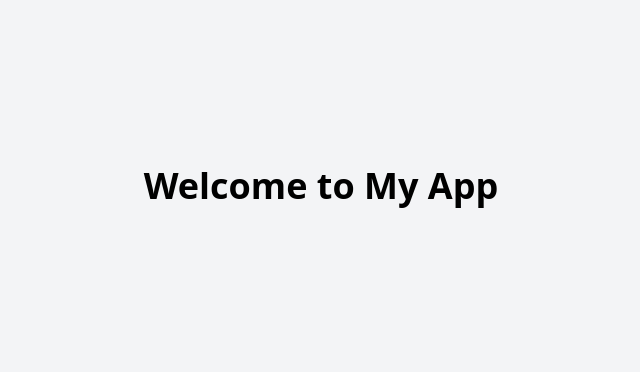
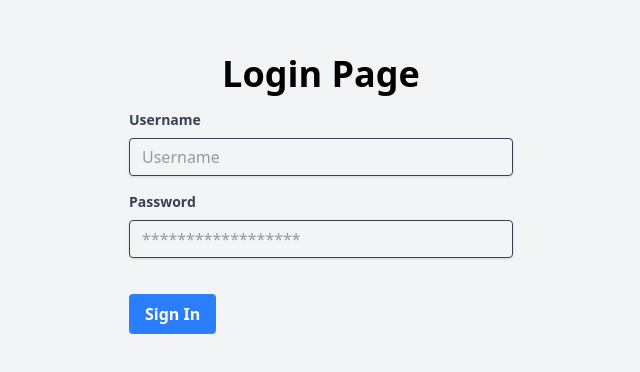
Before and after one commit to pgmarc/space, a React (Vite) app in the folder frontend/: page / in a window 1280 px wide. Shown: the part 206-578 px from the top of the page, without its empty margins (319-959 px from the left). Built offline with nearby package versions, Linux system fonts and the light colour scheme; no server answers.

Commit message:
feat: initial configuration of main page

```diff
--- a/frontend/package.json
+++ b/frontend/package.json
@@ -11,8 +11,10 @@
   },
   "dependencies": {
     "@tailwindcss/vite": "^4.1.8",
+    "axios": "^1.9.0",
     "react": "^19.1.0",
     "react-dom": "^19.1.0",
+    "react-router": "^7.6.1",
     "tailwindcss": "^4.1.8"
   },
   "devDependencies": {
--- a/frontend/src/App.tsx
+++ b/frontend/src/App.tsx
@@ -1,9 +1,10 @@
-function App() {
+import { AuthProvider } from "./contexts/AuthContext";
+import { SpaceRouter } from "./router/router";
+
+export default function App(){
   return (
-    <div className="flex flex-col items-center justify-center min-h-screen bg-gray-100">
-      <h1 className="text-4xl font-bold mb-4">Welcome to My App</h1>
-    </div>
-  );
+    <AuthProvider>
+      <SpaceRouter />
+    </AuthProvider>
+  )
 }
-
-export default App;
--- /dev/null
+++ b/frontend/src/contexts/AuthContext.tsx
@@ -0,0 +1,69 @@
+import React, { createContext, useContext, useState } from "react";
+import axios from "../lib/axios";
+
+export interface UserData {
+  username: string;
+  apiKey: string;
+  role: string;
+}
+
+export interface AuthContextType {
+  isAuthenticated: boolean;
+  login: (username: string, password: string) => void;
+  logout: () => void;
+  user: UserData;
+}
+
+export const AuthContext = createContext<AuthContextType | undefined>(undefined);
+
+export const AuthProvider: React.FC<{ children: React.ReactNode }> = ({
+  children,
+}) => {
+  const [isAuthenticated, setIsAuthenticated] = useState(false);
+  const [user, setUser] = useState<UserData>({
+    username: "",
+    apiKey: "",
+    role: "",
+  });
+
+  const login = (username: string, password: string) => {
+    return axios
+      .post(
+        "/users/authenticate",
+        { username, password },
+        {
+          headers: {
+            "Content-Type": "application/json",
+          },
+        }
+      )
+      .then((response) => {
+        const user = response.data;
+        if (user) {
+          setUser({
+            username: user.username,
+            apiKey: user.apiKey,
+            role: user.role, // This should be replaced with actual roles from the response
+          });
+          setIsAuthenticated(true);
+        } else {
+          throw new Error("Authentication failed");
+        }
+      });
+  };
+
+  const logout = () => {
+    setUser({
+      username: "",
+      apiKey: "",
+      role: "",
+    });
+    setIsAuthenticated(false);
+  };
+
+  return (
+    <AuthContext.Provider value={{ isAuthenticated, login, logout, user }}>
+      {children}
+    </AuthContext.Provider>
+  );
+};
--- /dev/null
+++ b/frontend/src/hooks/useAuth.tsx
@@ -0,0 +1,14 @@
+import { useContext } from 'react';
+import { AuthContext } from '../contexts/AuthContext';
+
+const useAuth = () => {
+  const context = useContext(AuthContext);
+
+  if (!context) {
+    throw new Error('useAuth must be used within an AuthProvider');
+  }
+
+  return context;
+};
+
+export default useAuth;
--- /dev/null
+++ b/frontend/src/lib/axios.ts
@@ -0,0 +1,11 @@
+import axios from 'axios';
+import type { AxiosInstance } from 'axios';
+
+const axiosInstance: AxiosInstance = axios.create({
+  baseURL: import.meta.env.VITE_SPACE_BASE_URL ?? 'http://localhost:3000/api/v1',
+  headers: {
+    'Content-Type': 'application/json',
+  },
+});
+
+export default axiosInstance;
--- a/frontend/src/main.tsx
+++ b/frontend/src/main.tsx
@@ -5,6 +5,6 @@ import App from './App.tsx'
 
 createRoot(document.getElementById('root')!).render(
   <StrictMode>
-    <App />
+    <App/>
   </StrictMode>,
 )
--- /dev/null
+++ b/frontend/src/pages/login/index.tsx
@@ -0,0 +1,39 @@
+export default function LoginPage() {
+  return (
+    <div className="flex flex-col items-center justify-center min-h-screen bg-gray-100">
+      <h1 className="text-4xl font-bold mb-4">Login Page</h1>
+      <form className="w-full max-w-sm">
+        <div className="mb-4">
+          <label className="block text-gray-700 text-sm font-bold mb-2" htmlFor="username">
+            Username
+          </label>
+          <input
+            className="shadow appearance-none border rounded w-full py-2 px-3 text-gray-700 leading-tight focus:outline-none focus:shadow-outline"
+            id="username"
+            type="text"
+            placeholder="Username"
+          />
+        </div>
+        <div className="mb-6">
+          <label className="block text-gray-700 text-sm font-bold mb-2" htmlFor="password">
+            Password
+          </label>
+          <input
+            className="shadow appearance-none border rounded w-full py-2 px-3 text-gray-700 mb-3 leading-tight focus:outline-none focus:shadow-outline"
+            id="password"
+            type="password"
+            placeholder="******************"
+          />
+        </div>
+        <div className="flex items-center justify-between">
+          <button
+            className="bg-blue-500 hover:bg-blue-700 text-white font-bold py-2 px-4 rounded focus:outline-none focus:shadow-outline"
+            type="button"
+          >
+            Sign In
+          </button>
+        </div>
+      </form>
+    </div>
+  )
+}
--- /dev/null
+++ b/frontend/src/pages/main/index.tsx
@@ -0,0 +1,14 @@
+import { useEffect } from "react";
+import useAuth from "../../hooks/useAuth";
+import LoginPage from "../login";
+import WelcomePage from "../welcome";
+
+export default function MainPage() {
+  const { isAuthenticated } = useAuth();
+
+  useEffect(() => {
+
+  }, [isAuthenticated]);
+
+  return <>{isAuthenticated ? <WelcomePage /> : <LoginPage />}</>;
+}
--- /dev/null
+++ b/frontend/src/pages/welcome/index.tsx
@@ -0,0 +1,18 @@
+import useAuth from "../../hooks/useAuth";
+
+export default function WelcomePage() {
+
+  const {user, logout} = useAuth();
+
+  return (
+    <div className="flex flex-col items-center justify-center h-screen bg-gray-100">
+      <h1 className="text-4xl font-bold mb-4">Welcome to Space</h1>
+      <p className="text-lg mb-8">{user.username}</p>
+      <button
+        className="bg-blue-500 hover:bg-blue-700 text-white font-bold py-2 px-4 rounded focus:outline-none focus:shadow-outline"
+        onClick={logout}>
+        Logout
+      </button>
+    </div>
+  )
+}
--- /dev/null
+++ b/frontend/src/router/router.tsx
@@ -0,0 +1,13 @@
+import { BrowserRouter, Route, Routes } from "react-router";
+import MainPage from "../pages/main";
+
+export function SpaceRouter() {
+  return (
+    <BrowserRouter>
+      <Routes>
+        <Route path="/" element={<MainPage/>} />
+      </Routes>
+    </BrowserRouter>
+  );
+
+}
```
Also changed, not shown: 1 other file (tests, documents, lock files or other folders).
